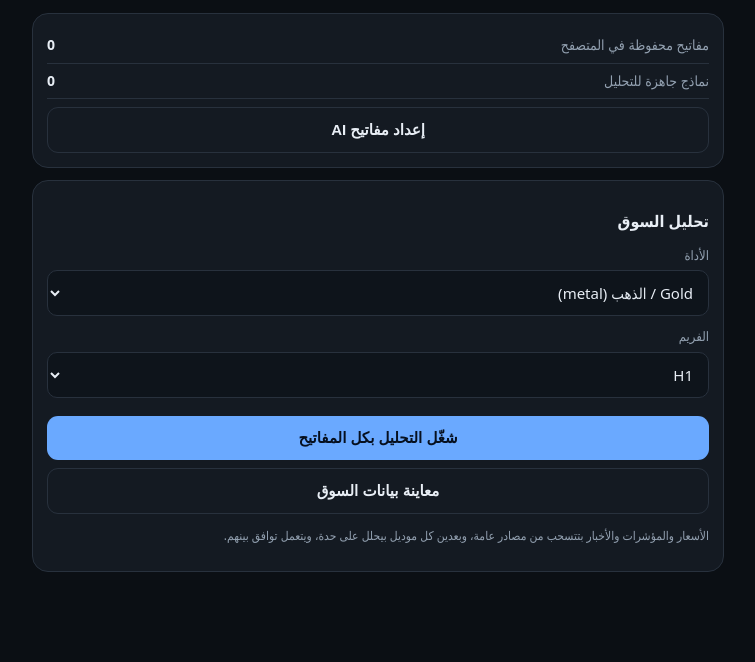
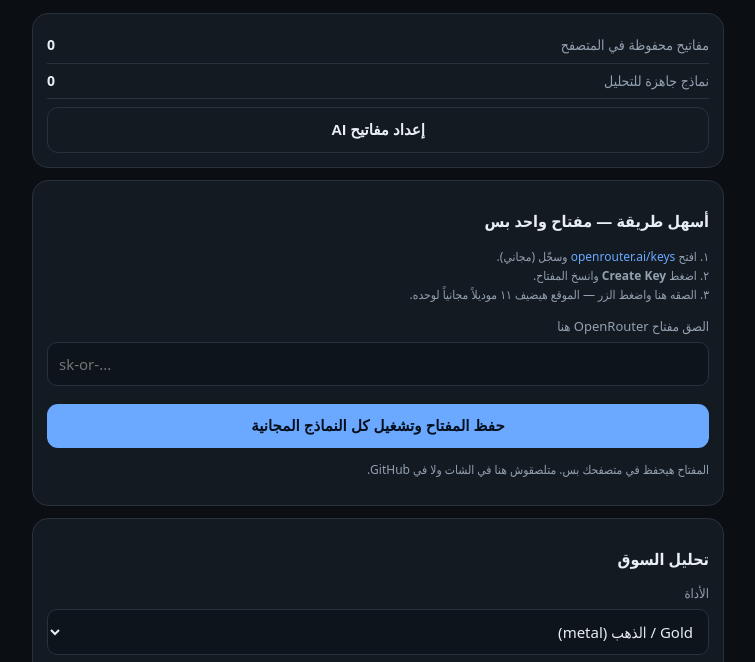
Before and after one commit to AhmedYoussefRezq/market-ai-web, a plain HTML site: page index.html in a window 1280 px wide. Shown: the part 70-732 px from the top of the page, without its empty margins (262-1017 px from the left). Drawn offline with Linux system fonts and the light colour scheme.

Commit message:
Simplify key setup to a single paste

```diff
--- a/app.js
+++ b/app.js
@@ -158,6 +158,23 @@ function addFreeModels(source){
   });
   saveProviders(list); renderProviders();
   err(added ? `اتضافت ${added} نماذج مجانية من ${set.label} — كلهم هيحللوا بالتوازي.` : `كل نماذج ${set.label} موجودة بالفعل.`);
+}
+// One paste is enough: save the key and expand all free OpenRouter models.
+function quickSetup(){
+  const key = el('quickKey').value.trim();
+  if(!key){ err('الصق المفتاح الأول من openrouter.ai/keys'); return; }
+  addTemplates();
+  const list = providers();
+  list.forEach(p=>{ if((p.base_url||'').startsWith('https://openrouter.ai/api/v1')) p.api_key=key; });
+  if(!list.some(p=>p.name.toLowerCase()==='openrouter')){
+    list.push({name:'openrouter',base_url:FREE_MODEL_SETS.openrouter.base,
+      model:'google/gemma-4-26b-a4b-it:free',api_key:key,enabled:true});
+  }
+  saveProviders(list);
+  addFreeModels('openrouter');
+  el('quickKey').value='';
+  const n = providers().filter(p=>p.api_key&&p.enabled&&p.base_url&&p.model).length;
+  err(`تم ✅ المفتاح اتحفظ واتضافت كل النماذج المجانية — ${n} نموذج جاهز. اضغط «شغّل التحليل بكل المفاتيح».`);
 }
 function saveProvider(){
   const name = el('pName').value.trim();
--- a/index.html
+++ b/index.html
@@ -24,6 +24,14 @@
   <div class="row"><span class="k">مفاتيح محفوظة في المتصفح</span><span class="v" id="keyCount">0</span></div>
   <div class="row"><span class="k">نماذج جاهزة للتحليل</span><span class="v" id="modelCount">0</span></div>
   <button class="ghost" onclick="toggleSettings()">إعداد مفاتيح AI</button>
+</div>
+
+<div class="card" id="quickCard">
+  <h2>أسهل طريقة — مفتاح واحد بس</h2>
+  <p class="note">١. افتح <a href="https://openrouter.ai/keys" target="_blank" rel="noopener">openrouter.ai/keys</a> وسجّل (مجاني).<br>٢. اضغط <b>Create Key</b> وانسخ المفتاح.<br>٣. الصقه هنا واضغط الزر — الموقع هيضيف ١١ موديلاً مجانياً لوحده.</p>
+  <label>الصق مفتاح OpenRouter هنا<input id="quickKey" type="password" dir="ltr" autocomplete="off" placeholder="sk-or-..."></label>
+  <button onclick="quickSetup()">حفظ المفتاح وتشغيل كل النماذج المجانية</button>
+  <p class="note">المفتاح هيحفظ في متصفحك بس. متلصقوش هنا في الشات ولا في GitHub.</p>
 </div>
 
 <div class="card" id="settings" style="display:none">
```
Also changed, not shown: 1 other file.
